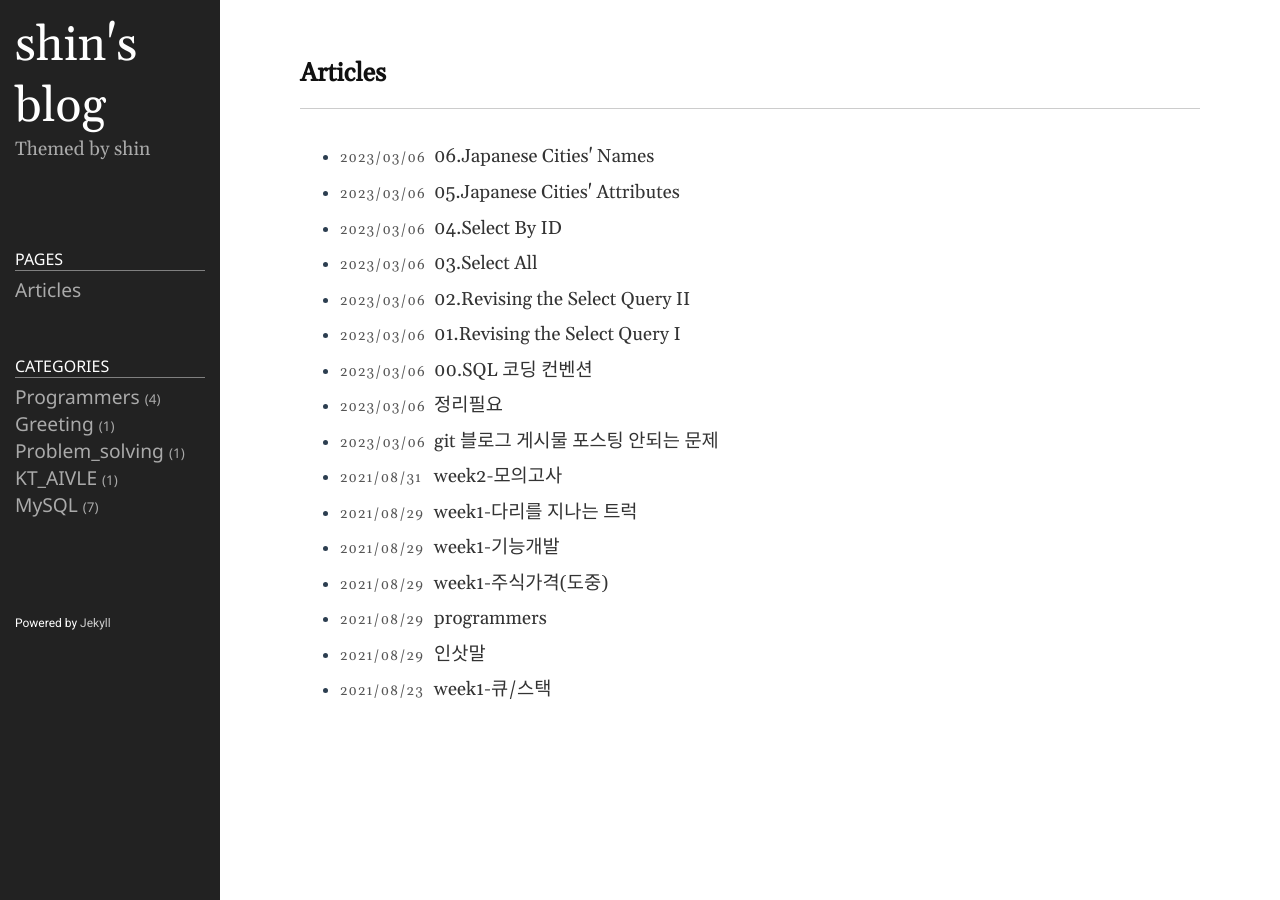
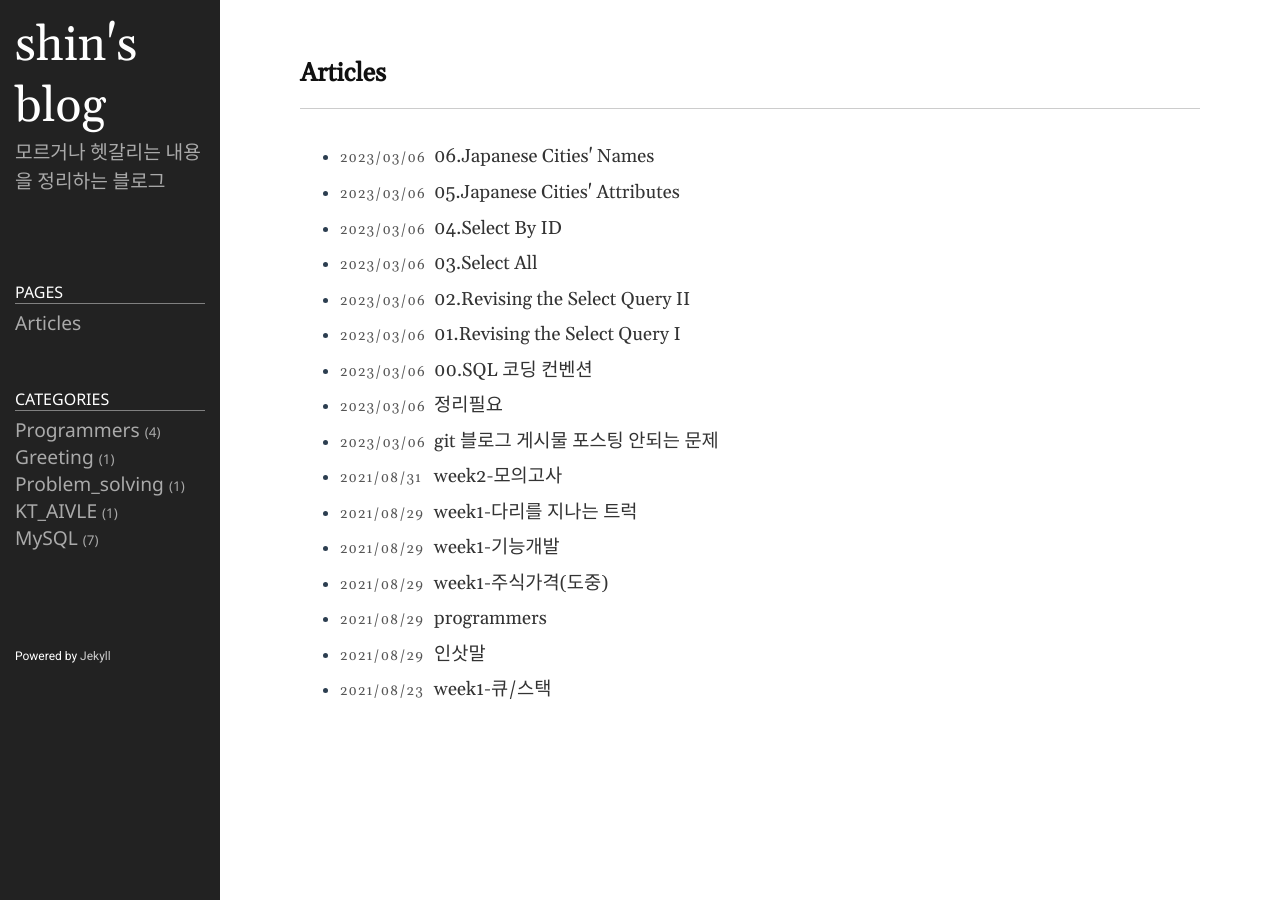
Before and after one commit to shina1221/shina1221.github.io, a Jekyll site: the page built from index.md, in a window 1280 px wide. Built offline with Jekyll 4.4.1, drawn with Linux system fonts in a browser that asks for light colours.

Commit message:
Update _config.yml

```diff
--- a/_config.yml
+++ b/_config.yml
@@ -21,7 +21,7 @@
 title: shin's blog
 email: shina1221@naver.com
 description: >- # this means to ignore newlines until "baseurl:"
-  Themed by shin
+  모르거나 헷갈리는 내용을 정리하는 블로그
 # baseurl: "/" # the subpath of your site, e.g. /blog
 # url: "http://ejjoo.github.io" # the base hostname & protocol for your site, e.g. http://example.com
 github_username: shina1221
```
